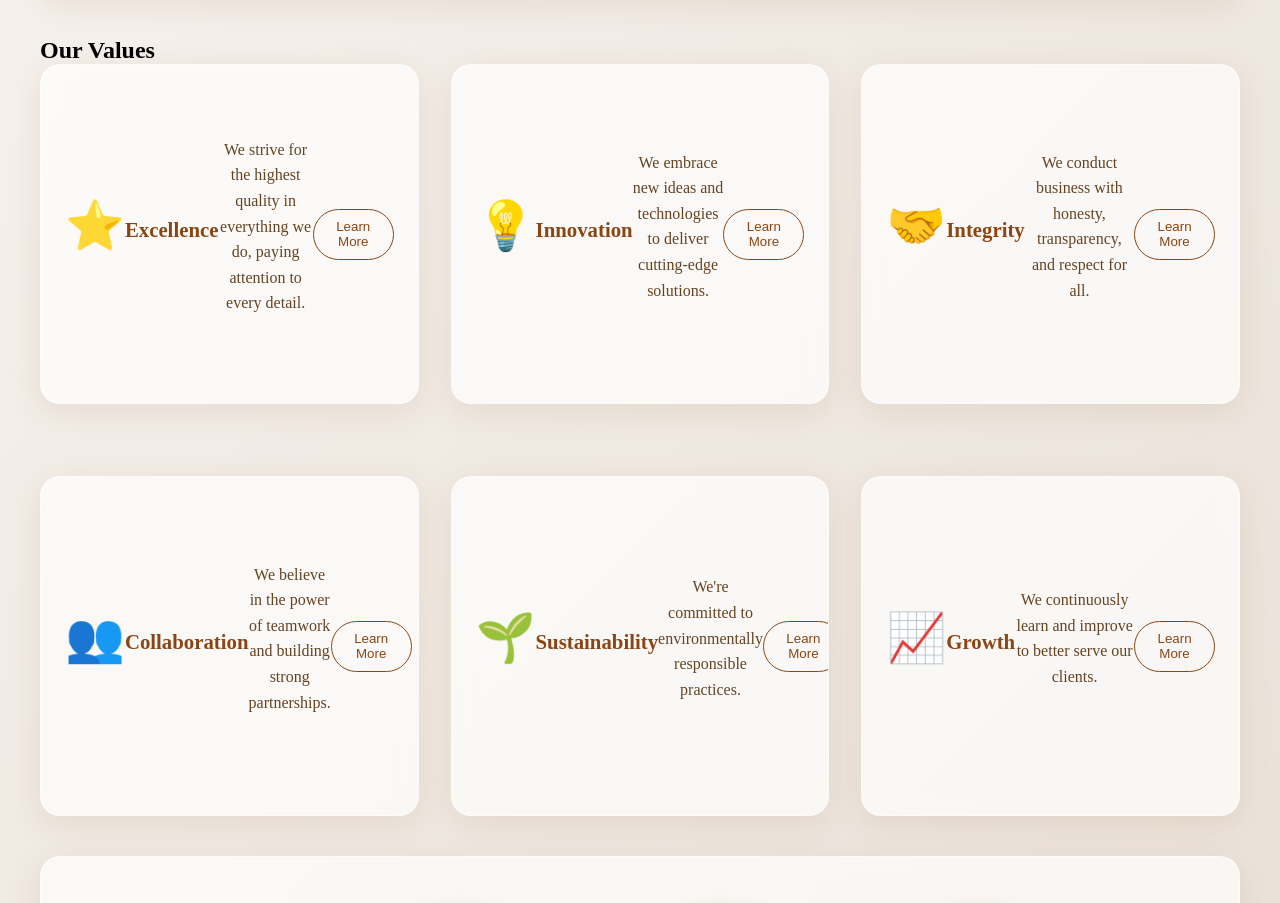
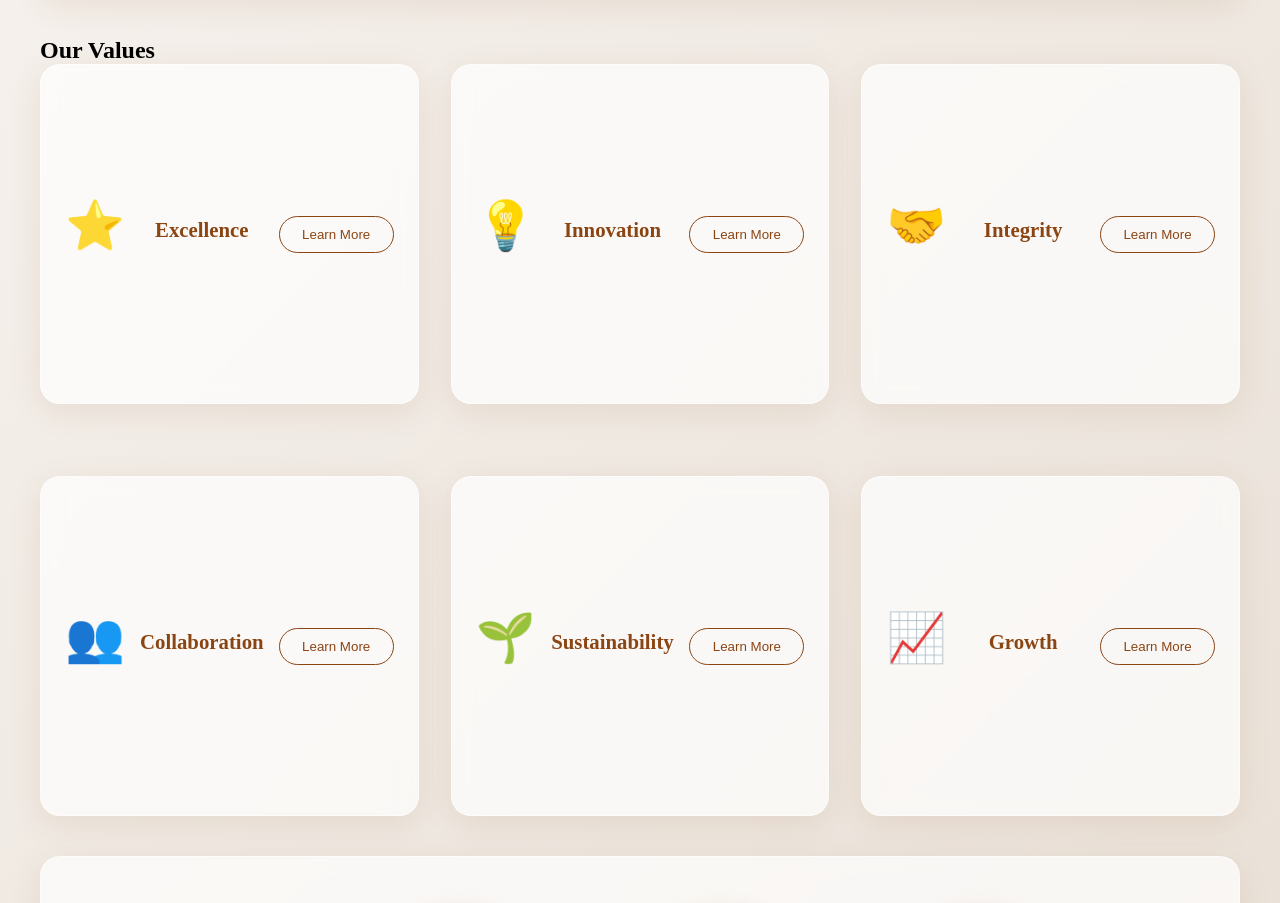
Before and after one commit to Korede647/TechWizz-Interface, a React (Vite) app: page /about in a window 1280 px wide. Shown: the part 840-1743 px from the top of the page. Built offline with nearby package versions, Linux system fonts and the light colour scheme.

Commit message:
values card arrangment

```diff
--- a/src/components/About/AboutUs.tsx
+++ b/src/components/About/AboutUs.tsx
@@ -60,12 +60,12 @@ const AboutUs: React.FC = () => {
           <h2>Our Values</h2>
           <div className="values-grid">
             {[
-              { id: 1, title: "Excellence", desc: "We strive for the highest quality in everything we do, paying attention to every detail.", icon: "⭐" },
-              { id: 2, title: "Innovation", desc: "We embrace new ideas and technologies to deliver cutting-edge solutions.", icon: "💡" },
-              { id: 3, title: "Integrity", desc: "We conduct business with honesty, transparency, and respect for all.", icon: "🤝" },
-              { id: 4, title: "Collaboration", desc: "We believe in the power of teamwork and building strong partnerships.", icon: "👥" },
-              { id: 5, title: "Sustainability", desc: "We're committed to environmentally responsible practices.", icon: "🌱" },
-              { id: 6, title: "Growth", desc: "We continuously learn and improve to better serve our clients.", icon: "📈" }
+              { id: 1, title: "Excellence",  icon: "⭐" },
+              { id: 2, title: "Innovation", icon: "💡" },
+              { id: 3, title: "Integrity",  icon: "🤝" },
+              { id: 4, title: "Collaboration",  icon: "👥" },
+              { id: 5, title: "Sustainability",  icon: "🌱" },
+              { id: 6, title: "Growth",  icon: "📈" }
             ].map((value, index) => (
               <div
                 key={value.id}
@@ -76,7 +76,7 @@ const AboutUs: React.FC = () => {
               >
                 <div className="value-icon">{value.icon}</div>
                 <h3>{value.title}</h3>
-                <p>{value.desc}</p>
+                {/* <p>{value.desc}</p> */}
                 <button className="value-learn-more">Learn More</button>
               </div>
             ))}
```
